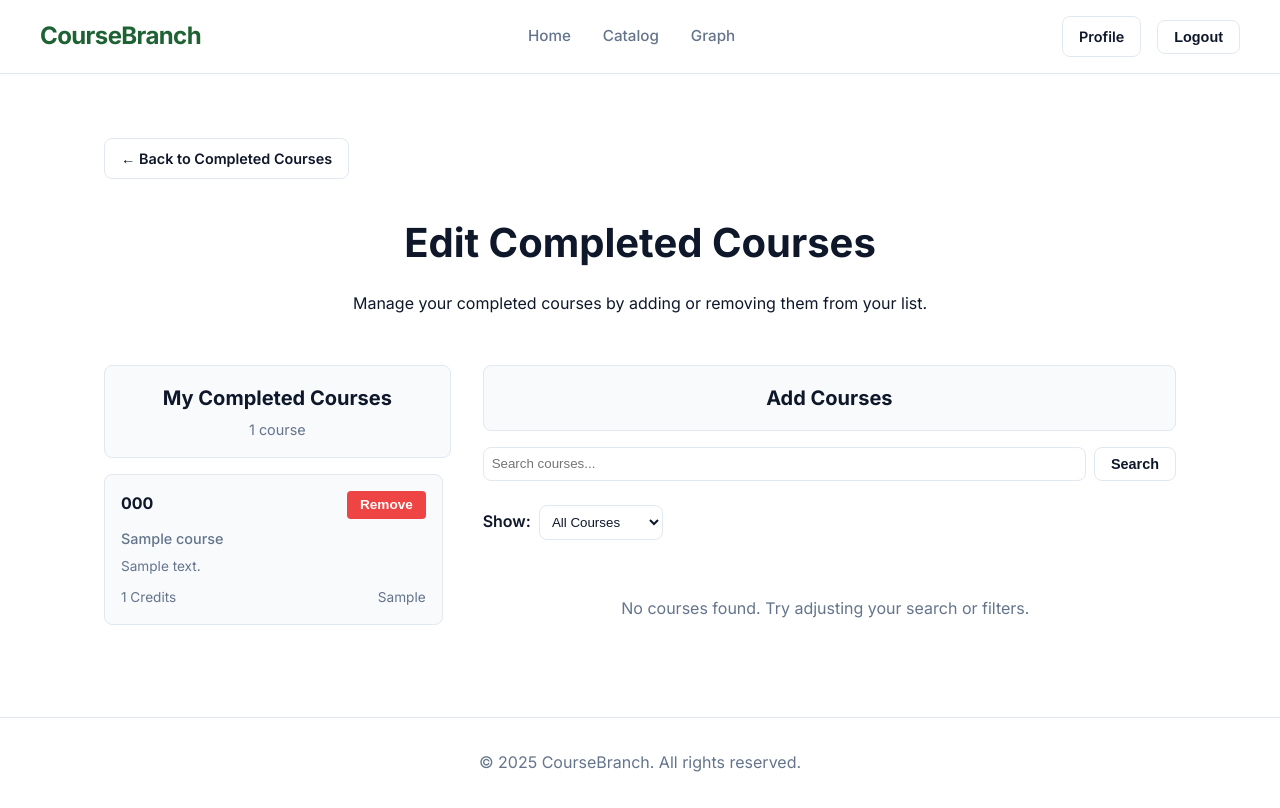
After one commit to Valaki318/coursebranch, a Django app: page /profile/courses/add in a window 1280 px wide. The commit adds this page. Run offline with Django 5.2, Linux system fonts and the light colour scheme; a user stored in the database is signed in; tables that the repository leaves empty hold one stand-in row (values such as "Sample post").

Commit message:
Add edit completed courses page and update UI

```diff
--- /dev/null
+++ b/coursebranch/accounts/templates/accounts/add_completed_courses.html
@@ -0,0 +1,161 @@
+{% extends 'base.html' %}
+{% load static %}
+
+{% block title %}Edit Completed Courses - CourseBranch{% endblock %}
+
+{% block extra_css %}
+<link rel="stylesheet" href="{% static 'css/catalog.css' %}">
+<link rel="stylesheet" href="{% static 'css/profile.css' %}">
+{% endblock %}
+
+{% block content %}
+<div class="catalog-container">
+    <a href="{% url 'completed_courses' %}" class="btn btn-outline" style="margin-bottom: 2rem; display: inline-block;">&larr; Back to Completed Courses</a>
+    <div class="catalog-header">
+        <h1>Edit Completed Courses</h1>
+        <p>Manage your completed courses by adding or removing them from your list.</p>
+    </div>
+
+    <div class="two-column-layout">
+        <!-- Left Column: Completed Courses -->
+        <div>
+            <div class="column-header">
+                <h2>My Completed Courses</h2>
+                <div class="count" id="completed-count">{{ completed_courses.count }} course{{ completed_courses.count|pluralize }}</div>
+            </div>
+            <div class="courses-column" id="completed-column">
+                {% for course in completed_courses %}
+                <div class="course-item" data-course-code="{{ course.code }}">
+                    <div class="course-item-header">
+                        <h3>{{ course.code }}</h3>
+                        <button class="action-btn remove-btn" onclick="removeCourse('{{ course.code }}')">Remove</button>
+                    </div>
+                    <h4>{{ course.name }}</h4>
+                    <p>{{ course.description|truncatewords:20 }}</p>
+                    <div style="display: flex; justify-content: space-between; font-size: 0.85rem; color: var(--text-muted);">
+                        <span>{{ course.credits }} Credits</span>
+                        <span>{{ course.instructor }}</span>
+                    </div>
+                </div>
+                {% empty %}
+                <div style="text-align: center; padding: 2rem; color: var(--text-muted);">
+                    <p>No completed courses yet. Add courses from the right panel.</p>
+                </div>
+                {% endfor %}
+            </div>
+        </div>
+
+        <!-- Right Column: Available Courses -->
+        <div>
+            <div class="column-header">
+                <h2>Add Courses</h2>
+            </div>
+
+            <!-- Search Bar and Filter -->
+            <div style="margin-bottom: 1.5rem; display: flex; gap: 0.5rem; flex-wrap: wrap;">
+                <form method="get" action="" style="display: flex; gap: 0.5rem; flex: 1;">
+                    {% if filter_type != 'all' %}
+                    <input type="hidden" name="filter" value="{{ filter_type }}">
+                    {% endif %}
+                    <input type="text" name="q" value="{{ search_query }}" placeholder="Search courses..."
+                           style="flex: 1; padding: 0.5rem; border-radius: 0.5rem; border: 1px solid var(--border-color); background-color: var(--background-color); color: var(--text-color);">
+                    <button type="submit" class="btn btn-outline">Search</button>
+                </form>
+            </div>
+
+            <div style="margin-bottom: 1.5rem; display: flex; align-items: center; gap: 0.5rem;">
+                <label for="course-filter" style="font-weight: 600;">Show:</label>
+                <select id="course-filter" onchange="window.location.href='?filter=' + this.value + '&q={{ search_query|urlencode }}'"
+                        style="padding: 0.5rem; border-radius: 0.5rem; border: 1px solid var(--border-color); background-color: var(--background-color); color: var(--text-color);">
+                    <option value="all" {% if filter_type == 'all' %}selected{% endif %}>All Courses</option>
+                    <option value="major" {% if filter_type == 'major' %}selected{% endif %} {% if not has_major %}disabled{% endif %}>My Major Only{% if not has_major %} (Set your major in profile){% endif %}</option>
+                </select>
+                {% if filter_type == 'major' and has_major %}
+                <span class="filter-badge">{{ user_college }} {{ user_major }}</span>
+                {% endif %}
+            </div>
+
+            <div class="courses-column" id="available-column">
+                {% for course in available_courses %}
+                <div class="course-item" data-course-code="{{ course.code }}">
+                    <div class="course-item-header">
+                        <h3>{{ course.code }}</h3>
+                        <button class="action-btn add-btn" onclick="addCourse('{{ course.code }}')">Add</button>
+                    </div>
+                    <h4>{{ course.name }}</h4>
+                    <p>{{ course.description|truncatewords:20 }}</p>
+                    <div style="display: flex; justify-content: space-between; font-size: 0.85rem; color: var(--text-muted);">
+                        <span>{{ course.credits }} Credits</span>
+                        <span>{{ course.instructor }}</span>
+                    </div>
+                </div>
+                {% empty %}
+                <div style="text-align: center; padding: 2rem; color: var(--text-muted);">
+                    <p>No courses found. Try adjusting your search or filters.</p>
+                </div>
+                {% endfor %}
+            </div>
+        </div>
+    </div>
+</div>
+
+{% endblock %}
+
+{% block extra_js %}
+<script>
+function getCookie(name) {
+    let cookieValue = null;
+    if (document.cookie && document.cookie !== '') {
+        const cookies = document.cookie.split(';');
+        for (let i = 0; i < cookies.length; i++) {
+            const cookie = cookies[i].trim();
+            if (cookie.substring(0, name.length + 1) === (name + '=')) {
+                cookieValue = decodeURIComponent(cookie.substring(name.length + 1));
+                break;
+            }
+        }
+    }
+    return cookieValue;
+}
+
+function addCourse(courseCode) {
+    const csrftoken = getCookie('csrftoken');
+
+    fetch('/catalog/add_course/', {
+        method: 'POST',
+        headers: {
+            'Content-Type': 'application/x-www-form-urlencoded',
+            'X-CSRFToken': csrftoken
+        },
+        body: `code=${encodeURIComponent(courseCode)}`
+    })
+    .then(response => response.json())
+    .then(data => {
+        if (data.status === 'ok') {
+            window.location.reload();
+        }
+    })
+    .catch(error => console.error('Error:', error));
+}
+
+function removeCourse(courseCode) {
+    const csrftoken = getCookie('csrftoken');
+
+    fetch('/catalog/remove_course/', {
+        method: 'POST',
+        headers: {
+            'Content-Type': 'application/x-www-form-urlencoded',
+            'X-CSRFToken': csrftoken
+        },
+        body: `code=${encodeURIComponent(courseCode)}`
+    })
+    .then(response => response.json())
+    .then(data => {
+        if (data.status === 'ok') {
+            window.location.reload();
+        }
+    })
+    .catch(error => console.error('Error:', error));
+}
+</script>
+{% endblock %}
--- a/coursebranch/accounts/templates/accounts/completed_courses.html
+++ b/coursebranch/accounts/templates/accounts/completed_courses.html
@@ -10,7 +10,10 @@
 
 {% block content %}
 <div class="catalog-container">
-    <a href="{% url 'profile' %}" class="btn btn-outline" style="margin-bottom: 2rem; display: inline-block;">&larr; Back to Profile Page</a>
+    <div style="display: flex; justify-content: space-between; align-items: center; margin-bottom: 2rem;">
+        <a href="{% url 'profile' %}" class="btn btn-outline">&larr; Back to Profile Page</a>
+        <a href="{% url 'add_completed_courses' %}" class="btn btn-primary">Edit Completed Courses</a>
+    </div>
     <div class="catalog-header">
         <h1>Completed Courses</h1>
     </div>
--- a/coursebranch/accounts/urls.py
+++ b/coursebranch/accounts/urls.py
@@ -7,5 +7,6 @@ urlpatterns = [
     path('logout/', views.logout_view, name='logout'),
     path('profile/', views.profile_view, name='profile'),
     path('profile/courses', views.courses_view, name='completed_courses'),
+    path('profile/courses/add', views.add_completed_courses_view, name='add_completed_courses'),
     path('', views.home_view, name='home'),
 ]
--- a/coursebranch/accounts/views.py
+++ b/coursebranch/accounts/views.py
@@ -114,3 +114,45 @@ def courses_view(request):
         "filter_type": filter_type,
         "search_query": search_query,
     })
+
+@login_required
+def add_completed_courses_view(request):
+    from django.db.models import Q
+
+    profile, _ = Profile.objects.get_or_create(user=request.user)
+    filter_type = request.GET.get('filter', 'all')
+    search_query = request.GET.get('q', '').strip()
+
+    completed_courses = profile.completed_courses.all()
+    completed_codes = set(c.code for c in completed_courses)
+
+    available_courses = Course.objects.exclude(code__in=completed_codes)
+
+    if search_query:
+        search_tokens = search_query.split()
+        search_q = Q()
+        for token in search_tokens:
+            search_q &= (Q(code__icontains=token) | Q(name__icontains=token))
+        available_courses = available_courses.filter(search_q)
+
+    if filter_type == 'major' and profile.major:
+        from catalog.views import _get_major_query
+        query = _get_major_query(profile.major)
+        if profile.college:
+            query &= Q(college__name__icontains=profile.college)
+        available_courses = available_courses.filter(query)
+    elif filter_type == 'major' and not profile.major:
+        available_courses = Course.objects.none()
+
+    limit = 100
+    available_courses = available_courses[:limit]
+
+    return render(request, "accounts/add_completed_courses.html", {
+        "completed_courses": completed_courses,
+        "available_courses": available_courses,
+        "filter_type": filter_type,
+        "search_query": search_query,
+        "user_college": profile.college,
+        "user_major": profile.major,
+        "has_major": bool(profile.major),
+    })
--- a/coursebranch/static/css/catalog.css
+++ b/coursebranch/static/css/catalog.css
@@ -81,3 +81,14 @@
     padding: 0.25rem 0.5rem;
     border-radius: 0.25rem;
 }
+
+/* Course Description Truncation */
+.feature-card p {
+    display: -webkit-box;
+    -webkit-line-clamp: 2;
+    -webkit-box-orient: vertical;
+    overflow: hidden;
+    text-overflow: ellipsis;
+    max-height: 2.5em;
+    line-height: 1.25em;
+}
--- a/coursebranch/static/css/profile.css
+++ b/coursebranch/static/css/profile.css
@@ -105,3 +105,129 @@
         grid-template-columns: 1fr;
     }
 }
+
+/* Edit Completed Courses Page - Two Column Layout */
+.two-column-layout {
+    display: grid;
+    grid-template-columns: 1fr 2fr;
+    gap: 2rem;
+    margin-top: 2rem;
+}
+
+.column-header {
+    background-color: var(--surface-color);
+    border: 1px solid var(--border-color);
+    border-radius: 0.5rem;
+    padding: 1rem;
+    margin-bottom: 1rem;
+    text-align: center;
+}
+
+.column-header h2 {
+    margin: 0;
+    font-size: 1.25rem;
+    color: var(--text-color);
+}
+
+.column-header .count {
+    color: var(--text-muted);
+    font-size: 0.9rem;
+    margin-top: 0.25rem;
+}
+
+.courses-column {
+    max-height: 800px;
+    overflow-y: auto;
+    padding-right: 0.5rem;
+}
+
+.course-item {
+    background-color: var(--surface-color);
+    border: 1px solid var(--border-color);
+    border-radius: 0.5rem;
+    padding: 1rem;
+    margin-bottom: 1rem;
+    transition: border-color 0.2s;
+}
+
+.course-item:hover {
+    border-color: var(--primary-color);
+}
+
+.course-item-header {
+    display: flex;
+    justify-content: space-between;
+    align-items: flex-start;
+    margin-bottom: 0.5rem;
+}
+
+.course-item-header h3 {
+    margin: 0;
+    font-size: 1rem;
+    color: var(--text-color);
+}
+
+.course-item h4 {
+    margin: 0.25rem 0 0.5rem 0;
+    font-size: 0.9rem;
+    font-weight: 500;
+    color: var(--text-muted);
+}
+
+.course-item p {
+    font-size: 0.85rem;
+    color: var(--text-muted);
+    margin-bottom: 0.75rem;
+    display: -webkit-box;
+    -webkit-line-clamp: 2;
+    -webkit-box-orient: vertical;
+    overflow: hidden;
+    text-overflow: ellipsis;
+    max-height: 2.5em;
+    line-height: 1.25em;
+}
+
+.action-btn {
+    padding: 0.4rem 0.8rem;
+    border-radius: 0.25rem;
+    font-size: 0.85rem;
+    font-weight: 600;
+    cursor: pointer;
+    border: none;
+    transition: all 0.2s;
+}
+
+.add-btn {
+    background-color: var(--primary-color);
+    color: white;
+}
+
+.add-btn:hover {
+    background-color: var(--primary-hover);
+}
+
+.remove-btn {
+    background-color: #ef4444;
+    color: white;
+}
+
+.remove-btn:hover {
+    background-color: #dc2626;
+}
+
+@media (max-width: 1024px) {
+    .two-column-layout {
+        grid-template-columns: 1fr;
+    }
+}
+
+/* Completed Courses Grid - Description Truncation */
+.feature-card p {
+    display: -webkit-box;
+    -webkit-line-clamp: 2;
+    -webkit-box-orient: vertical;
+    overflow: hidden;
+    text-overflow: ellipsis;
+    max-height: 2.5em;
+    line-height: 1.25em;
+}
```
